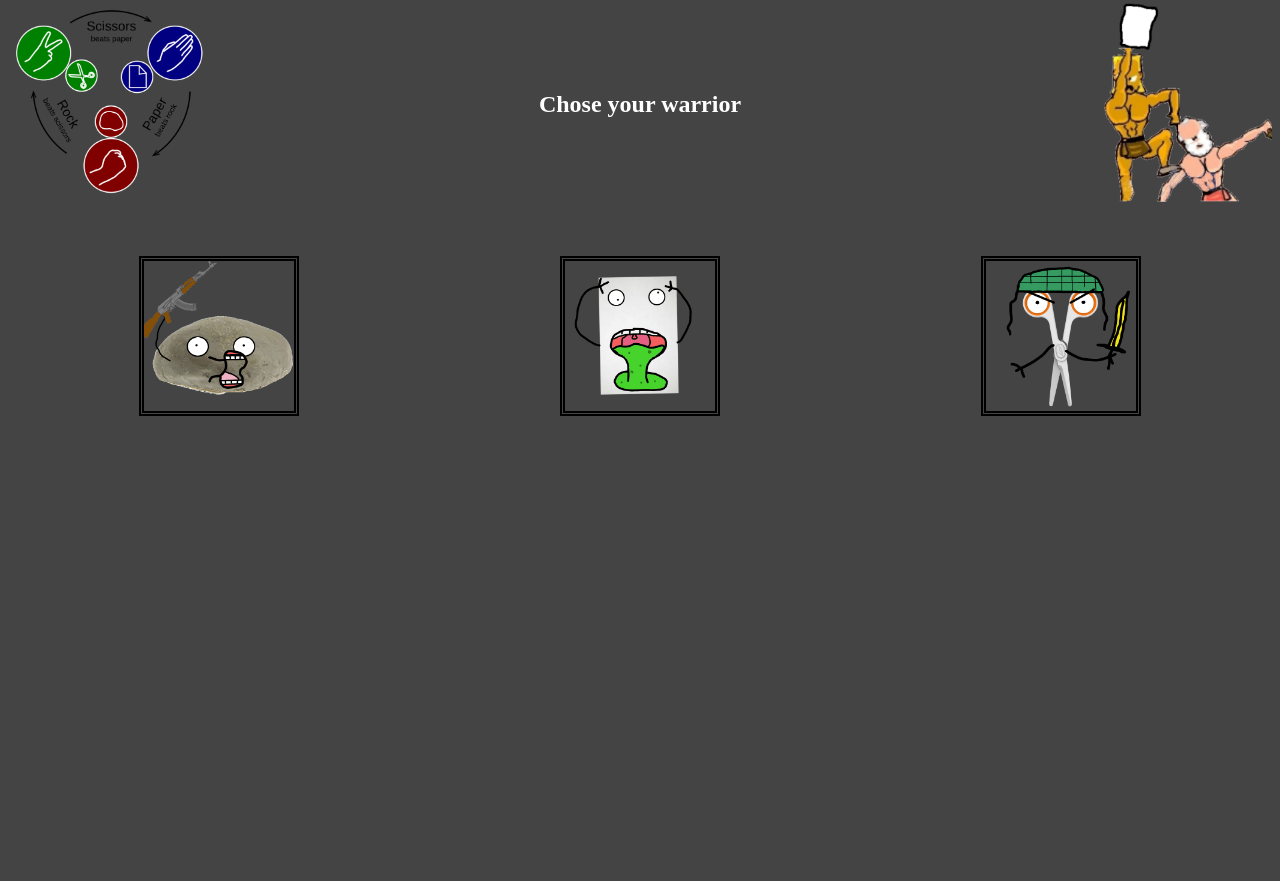
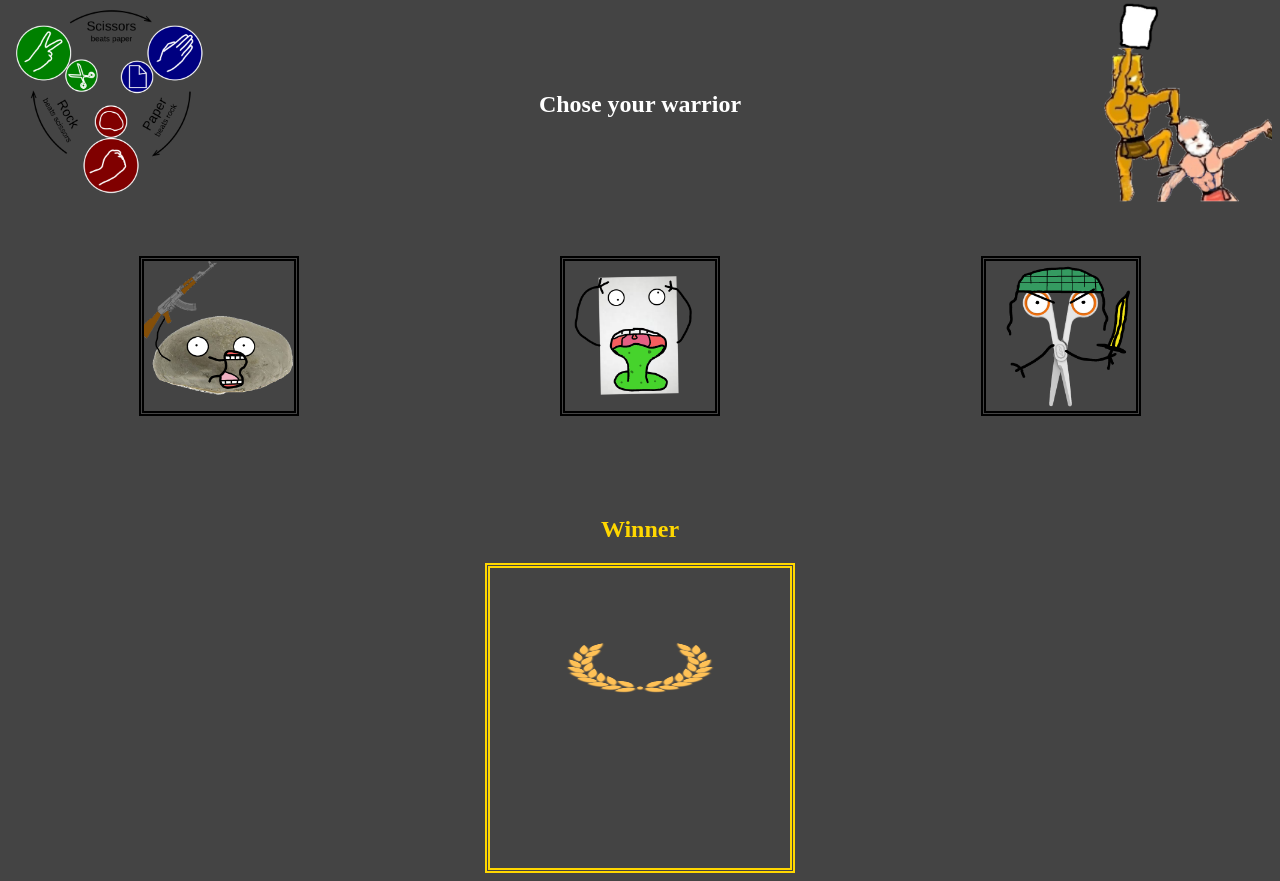
Before and after one commit to KoFi2137/Rock-Paper-Scizors, a website: page index.html in a window 1280 px wide. Shown: the part 371-1252 px from the top of the page. Before the commit the page ends 887 px from the top, so only its background shows below. Drawn offline with Linux system fonts and the light colour scheme.

Commit message:
winner section

```diff
--- a/css/style.css
+++ b/css/style.css
@@ -42,3 +42,25 @@ body {
     display: flex;
     justify-content: space-around;
 }
+#winner h1 {
+    text-align: center;
+    color: gold;
+}
+#win {
+    border: 5px double gold;
+    width: 300px;
+    height: 300px;
+
+}
+#winner div {
+    display: flex;
+    margin-left: auto;
+    margin-right: auto;
+}
+#winner img {
+    width: 150px;
+    height: 50px;
+    margin-left: auto;
+    margin-right: auto;
+    margin-top: 25%;
+}
--- a/index.html
+++ b/index.html
@@ -39,6 +39,12 @@
             </div>
         </div>
     </section>
+    <section id="winner">
+        <h1>Winner</h1>
+        <div id= "win">
+            <img src="./images/laury.png" alt="scizors">
+        </div>
+    </section>
 	<script src="js/script.js"></script>
 </body>
 
```
Also changed, not shown: images/laury.png (added).
